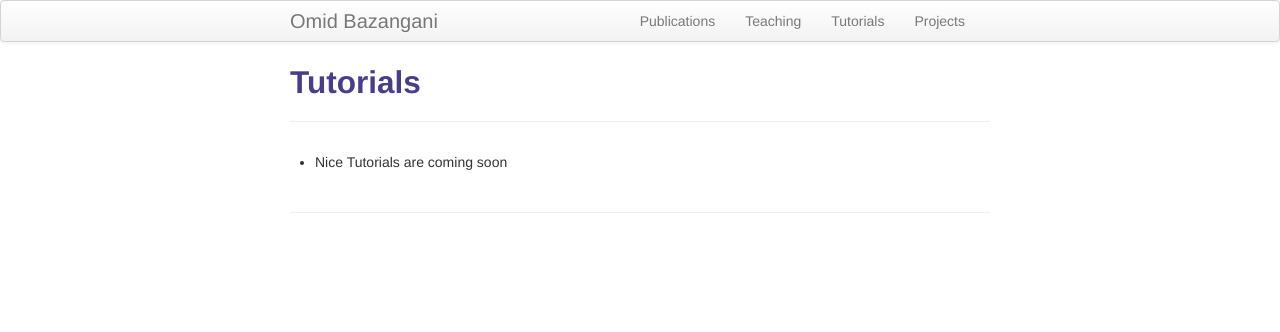
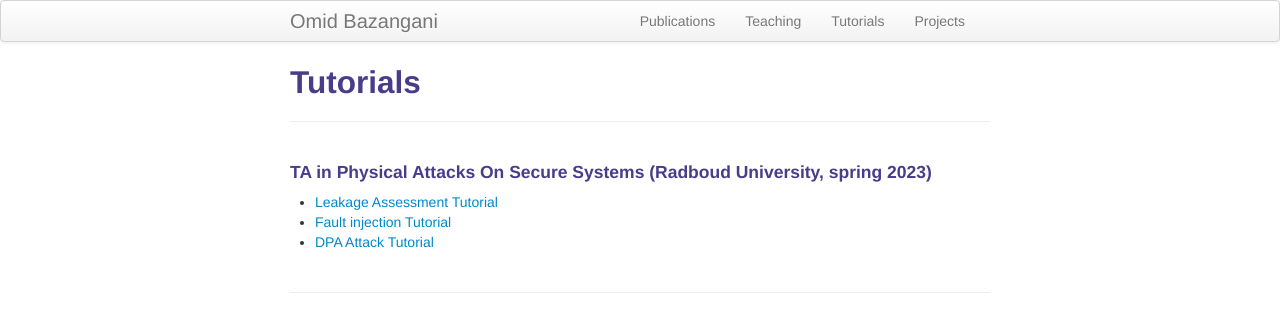
Before and after one commit to Omidbazangani/Omidbazangani.github.io, a Jekyll site: the page built from tutorials.md, in a window 1280 px wide. Shown: the top 332 px of the page. Built offline with Jekyll 4.4.1, drawn with Linux system fonts in a browser that asks for light colours.

Commit message:
adding a local path of pdf to check

```diff
--- a/tutorials.md
+++ b/tutorials.md
@@ -28,4 +28,11 @@ description: Omid's tutorials
 - [top ten worst graphs](https://www.biostat.wisc.edu/~kbroman/topten_worstgraphs/)
 -->
 
-- Nice Tutorials are coming soon
+
+
+#### TA in Physical Attacks On Secure Systems  (Radboud University, spring 2023)
+
+
+- [Leakage Assessment Tutorial]({{ BASE_PATH }}/bazangani_cv.pdf)<br/>
+- [Fault injection Tutorial](https://www.ru.nl/courseguides/science/vm/osirislinks/imc/nwi-imc068/)
+- [DPA Attack Tutorial](https://github.com/omidbazangani/Teaching_Content/tree/main/PhysicalAttack_2023)
```
